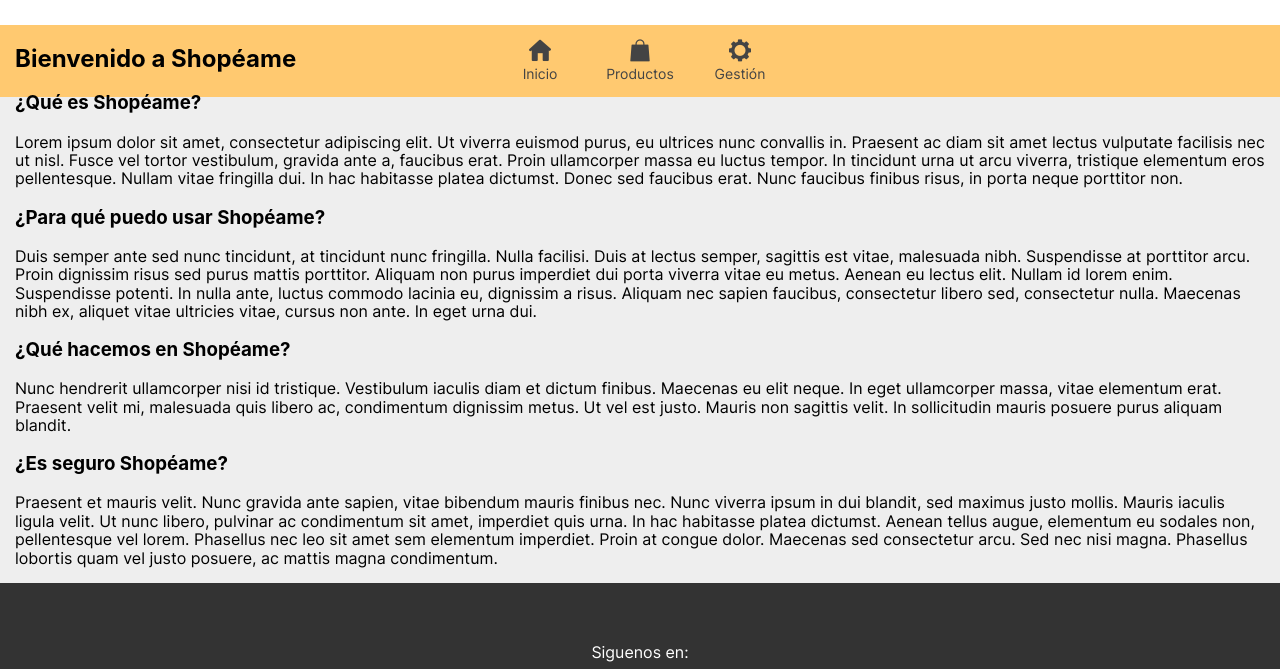
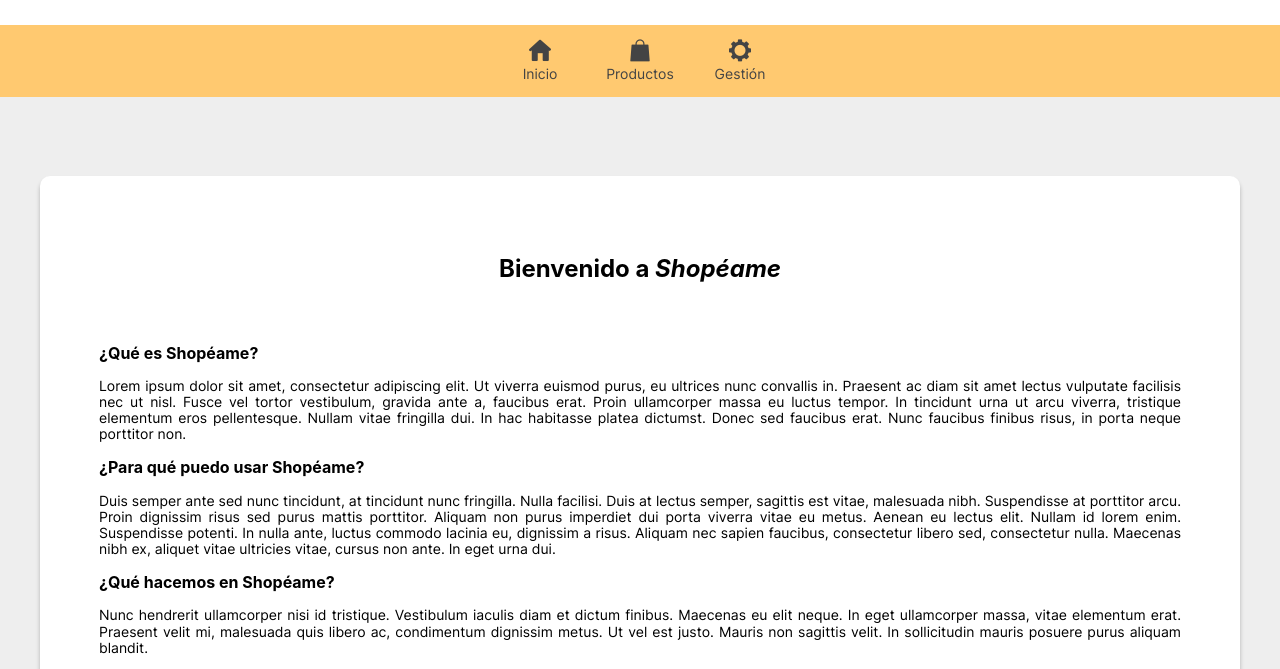
Before and after one commit to Cesar-Melia/Shopeame, a plain HTML site: page index.html in a window 1280 px wide. Shown: the part 75-744 px from the top of the page. Drawn offline with nearby package versions, Linux system fonts and the light colour scheme; no server answers; files whose address does not match are found by name; a web font is replaced by a local one.

Commit message:
Frontpage finished

```diff
--- a/assets/styles/_footer.scss
+++ b/assets/styles/_footer.scss
@@ -12,7 +12,6 @@
         text-decoration: none;
         font-size: 14px;
         color: #ffffff;
-        margin: 0 10px 0 10px;
 
         &:hover {
             text-decoration: underline 1px #ffffff;
--- a/assets/styles/_front-page.scss
+++ b/assets/styles/_front-page.scss
@@ -6,3 +6,24 @@
     padding: 59px;
     box-shadow: 0px 4px 4px rgba(0, 0, 0, 0.25);
     border-radius: 10px;
+
+    &__text {
+        text-align: justify;
+    }
+
+    &__h2 {
+        text-align: center;
+        margin-bottom: 61px;
+        font-size: 24px;
+        font-weight: bold;
+    }
+
+    &__h3 {
+        font-size: 16px;
+        font-weight: bold;
+    }
+
+    &__p {
+        font-size: 14px;
+    }
+}
--- a/index.html
+++ b/index.html
@@ -35,29 +35,33 @@
     </header>
     <main class="container-fluid d-flex justify-content-center">
         <div class="b-main">
-            <h2 class="b-main__h2">Bienvenido a Shopéame</h2>
-            <div>
-                <h3>¿Qué es Shopéame?</h3>
-                <p>Lorem ipsum dolor sit amet, consectetur adipiscing elit. Ut viverra euismod purus, eu ultrices nunc
+            <h2 class="b-main__h2">Bienvenido a <i>Shopéame</i></h2>
+            <div class="b-main__text">
+                <h3 class="b-main__h3">¿Qué es Shopéame?</h3>
+                <p class="b-main__p">Lorem ipsum dolor sit amet, consectetur adipiscing elit. Ut viverra euismod purus,
+                    eu ultrices nunc
                     convallis in. Praesent ac diam sit amet lectus vulputate facilisis nec ut nisl. Fusce vel tortor
                     vestibulum, gravida ante a, faucibus erat. Proin ullamcorper massa eu luctus tempor. In tincidunt
                     urna ut arcu viverra, tristique elementum eros pellentesque. Nullam vitae fringilla dui. In hac
                     habitasse platea dictumst. Donec sed faucibus erat. Nunc faucibus finibus risus, in porta neque
                     porttitor non.</p>
-                <h3>¿Para qué puedo usar Shopéame?</h3>
-                <p>Duis semper ante sed nunc tincidunt, at tincidunt nunc fringilla. Nulla facilisi. Duis at lectus
+                <h3 class="b-main__h3">¿Para qué puedo usar Shopéame?</h3>
+                <p class="b-main__p">Duis semper ante sed nunc tincidunt, at tincidunt nunc fringilla. Nulla facilisi.
+                    Duis at lectus
                     semper, sagittis est vitae, malesuada nibh. Suspendisse at porttitor arcu. Proin dignissim risus sed
                     purus mattis porttitor. Aliquam non purus imperdiet dui porta viverra vitae eu metus. Aenean eu
                     lectus elit. Nullam id lorem enim. Suspendisse potenti. In nulla ante, luctus commodo lacinia eu,
                     dignissim a risus. Aliquam nec sapien faucibus, consectetur libero sed, consectetur nulla. Maecenas
                     nibh ex, aliquet vitae ultricies vitae, cursus non ante. In eget urna dui.</p>
-                <h3>¿Qué hacemos en Shopéame?</h3>
-                <p>Nunc hendrerit ullamcorper nisi id tristique. Vestibulum iaculis diam et dictum finibus. Maecenas eu
+                <h3 class="b-main__h3">¿Qué hacemos en Shopéame?</h3>
+                <p class="b-main__p">Nunc hendrerit ullamcorper nisi id tristique. Vestibulum iaculis diam et dictum
+                    finibus. Maecenas eu
                     elit neque. In eget ullamcorper massa, vitae elementum erat. Praesent velit mi, malesuada quis
                     libero ac, condimentum dignissim metus. Ut vel est justo. Mauris non sagittis velit. In sollicitudin
                     mauris posuere purus aliquam blandit.</p>
-                <h3>¿Es seguro Shopéame?</h3>
-                <p>Praesent et mauris velit. Nunc gravida ante sapien, vitae bibendum mauris finibus nec. Nunc viverra
+                <h3 class="b-main__h3">¿Es seguro Shopéame?</h3>
+                <p class="b-main__p">Praesent et mauris velit. Nunc gravida ante sapien, vitae bibendum mauris finibus
+                    nec. Nunc viverra
                     ipsum in dui blandit, sed maximus justo mollis. Mauris iaculis ligula velit. Ut nunc libero,
                     pulvinar ac condimentum sit amet, imperdiet quis urna. In hac habitasse platea dictumst. Aenean
                     tellus augue, elementum eu sodales non, pellentesque vel lorem. Phasellus nec leo sit amet sem
--- a/main.scss
+++ b/main.scss
@@ -5,3 +5,4 @@
 @import "./assets/styles/gallery";
 @import "./assets/styles/icons";
 @import "./assets/styles/footer";
+@import "./assets/styles/front-page";
```
Also changed, not shown: main.css, 1 other file.
